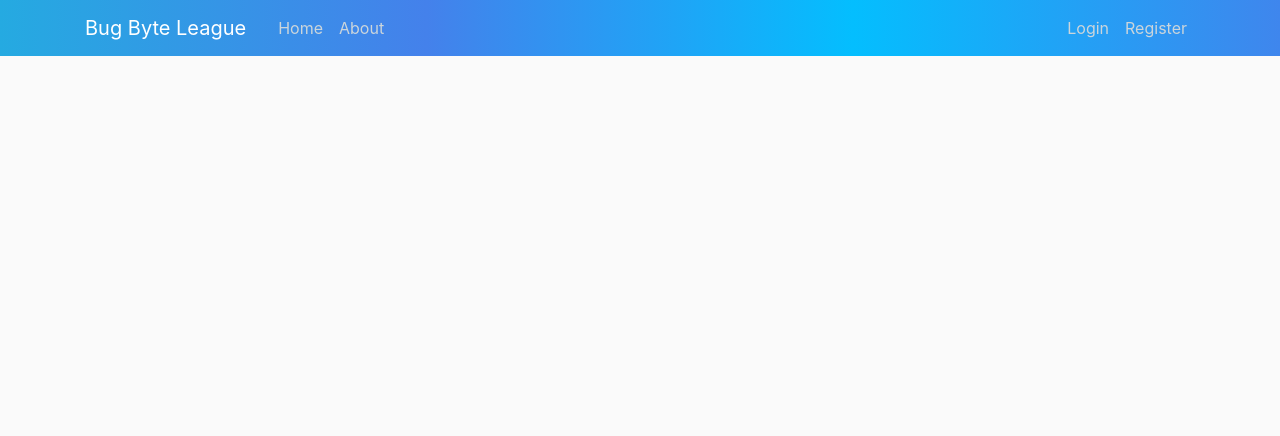
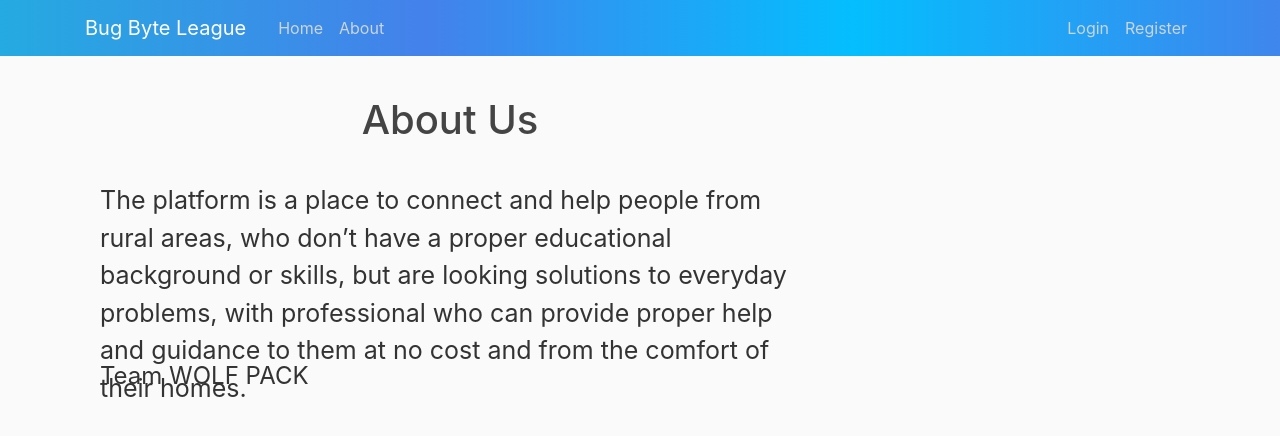
Before and after one commit to guptaraghav01/Bug-Byte-League-wolf-pack, a Flask app: page /about in a window 1280 px wide. Shown: the top 436 px of the page. Run offline with Flask 2, Linux system fonts and the light colour scheme; some libraries are stand-ins or nearby versions.

Commit message:
add changes

```diff
--- a/flaskblog/routes.py
+++ b/flaskblog/routes.py
@@ -11,9 +11,13 @@ from hashlib import sha256
 def home():
     return render_template('home.html')
 
-@app.route("/about")
-def home():
-    return render_template('aboutus.html')
+
+assert isinstance(app.route, object)
+
+
+@app.route('/about')
+def about():
+    return render_template('about.html')
 
 
 @app.route("/register", methods=['GET', 'POST'])
@@ -27,7 +31,8 @@ def register():
         h.update(password)
         hash = h.hexdigest()
         user = User(FirstName=form.FirstName.data, MiddleName=form.MiddleName.data, LastName=form.LastName.data,
-                    DOB=form.DOB.data, UserEmail=form.UserEmail.data, PhoneNo=form.PhoneNo.data, Education=form.Education.data, password=hash)
+                    DOB=form.DOB.data, UserEmail=form.UserEmail.data, PhoneNo=form.PhoneNo.data,
+                    Education=form.Education.data, password=hash)
         db.session.add(user)
         db.session.commit()
         flash('Account has been created. You can login now!!', 'success')
@@ -61,7 +66,7 @@ def logout():
     return redirect(url_for('home'))
 
 
-@app.route("/account", methods=['GET','POST'])
+@app.route("/account", methods=['GET', 'POST'])
 @login_required
 def account():
     form = UpdateAccountForm()
--- /dev/null
+++ b/flaskblog/templates/about.html
@@ -0,0 +1,9 @@
+{% extends "layout.html" %}
+{% block content %}
+    <h1 class="text-center my-3" style="height: 70px;">About Us</h1>
+    <div class="container">
+        <p style="font-size: 25px;height: 160px;">The platform is a place to connect and help people from rural areas, who don’t have a proper educational background or skills, but are looking solutions to everyday problems, with professional who can provide proper help and guidance to them at no cost and from the comfort of their homes.&nbsp;</p>
+        <p style="font-size: 24px;">Team WOLF PACK</p>
+    </div>
+
+{% endblock content %}
--- a/flaskblog/templates/layout.html
+++ b/flaskblog/templates/layout.html
@@ -31,7 +31,7 @@
           <div class="collapse navbar-collapse" id="navbarToggle">
             <div class="navbar-nav mr-auto">
               <a class="nav-item nav-link" href="{{ url_for('home') }}">Home</a>
-              <a class="nav-item nav-link" href="{{ url_for('aboutus') }}">About</a>
+              <a class="nav-item nav-link" href="{{ url_for('about') }}">About</a>
             </div>
             <!-- Navbar Right Side -->
             <div class="navbar-nav">
```
